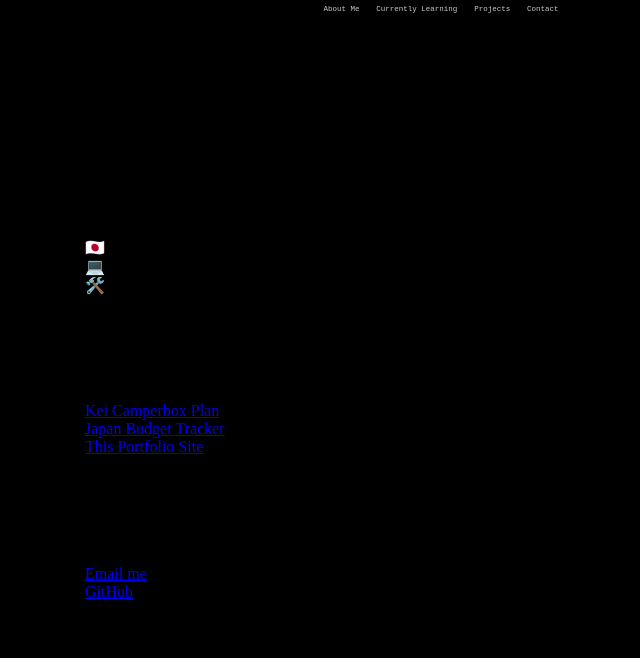
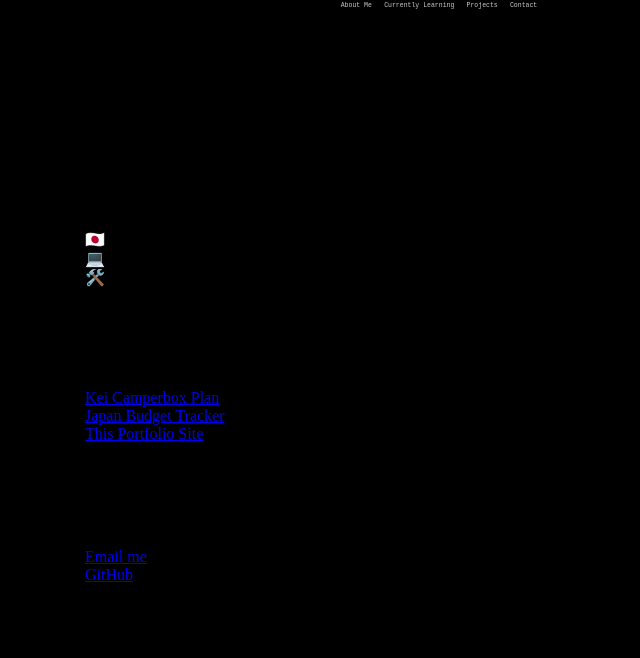
Before and after one commit to randyboerctrl/randyboer.ctrl, a plain HTML site: page index.html in a window 1280 px wide. Shown: the whole page, without its empty margins (203-843 px from the left). Drawn offline with Linux system fonts and the light colour scheme.

Commit message:
Refined layout: smaller fonts and tighter spacing

```diff
--- a/style.css
+++ b/style.css
@@ -1,23 +1,23 @@
 /* Global styles */
 body {
     font-family: monospace;
-    font-size: 8px; /* Smaller font */
+    font-size: 7px; /* Reduced font size */
     background-color: #000;
     color: white;
     margin: 0;
     padding: 0;
-    line-height: 1.2; /* Tighter lines */
+    line-height: 1.1; /* Tighter line spacing */
   }
 
   h1 {
-    font-size: 8px; /* Matches body for consistency */
-    margin-bottom: 0.3rem;
+    font-size: 7px;
+    margin-bottom: 0.2rem;
   }
 
   section {
     background-color: rgba(0, 0, 0, 0.8);
-    margin: 0.3rem auto;       /* Less vertical space between blocks */
-    padding: 0.2rem 0.4rem;     /* Slightly tighter inner space */
+    margin: 0.2rem auto;       /* Reduced outer spacing */
+    padding: 0.1rem 0.3rem;    /* Reduced inner spacing */
     max-width: 800px;
     text-align: left;
   }
@@ -28,7 +28,7 @@ body {
     left: 0;
     width: 100%;
     background: rgba(0, 0, 0, 0.7);
-    padding: 4px;              /* Slightly reduced padding */
+    padding: 2px;              /* Reduced padding */
     text-align: center;
     z-index: 1000;
   }
@@ -41,13 +41,13 @@ body {
 
   nav ul li {
     display: inline;
-    margin: 0 6px;             /* Tighter spacing between nav items */
+    margin: 0 4px;             /* Tighter spacing between nav items */
   }
 
   nav a {
     color: #ccc;
     text-decoration: none;
-    font-size: 7.5px;          /* Smaller nav text */
+    font-size: 6.5px;          /* Smaller nav text */
   }
 
   nav a:hover {
@@ -57,6 +57,6 @@ body {
   /* Prevent object tags from overflowing */
   section object {
     width: 100%;
-    height: 140px;             /* Slightly shorter to fit more on screen */
+    height: 120px;             /* Shorter height to fit more on screen */
     border: none;
   }
```
